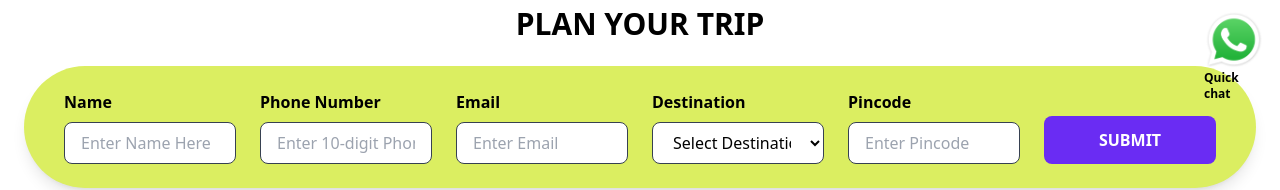
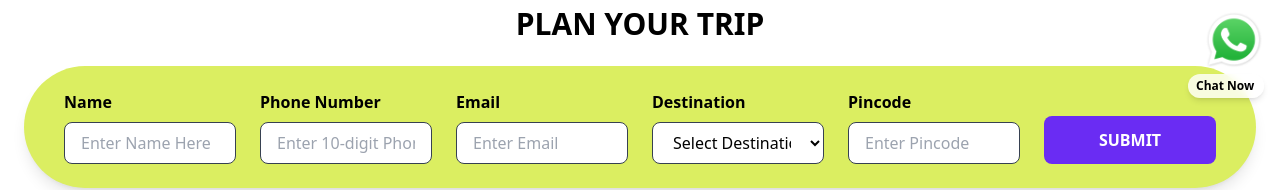
Before and after one commit to markwaveai/marktours_dashboard, a React (Vite) app: page / in a window 1280 px wide. Shown: the part 666-856 px from the top of the page. Built offline with nearby package versions, Linux system fonts and the light colour scheme.

Commit message:
Bump version to 1.0.0 and update WhatsApp text

```diff
--- a/package.json
+++ b/package.json
@@ -1,7 +1,7 @@
 {
   "name": "tours-dashboard",
   "private": true,
-  "version": "0.0.0",
+  "version": "1.0.0",
   "type": "module",
   "scripts": {
     "dev": "vite",
--- a/src/components/Hero/WhatsApplogo.jsx
+++ b/src/components/Hero/WhatsApplogo.jsx
@@ -3,12 +3,12 @@ import whatsapp from "./../../../public/assets/images/WhatsApp.png"
 
 const WhatsApplogo = () => {
   return (
-   <div className="fixed bottom-6  right-4 z-50 w-[60px] h-[100px]">
-            <a  href="https://api.whatsapp.com/send?phone=9247534848&text=Hello" target='_blank'>
-                <img src={whatsapp} alt="" />
-            </a>
-            <p className='text-xs font-semibold h-4'>Quick chat</p>
-            </div>
+    <div className="fixed bottom-6  right-4 z-50 w-[60px] h-[100px]">
+      <a href="https://api.whatsapp.com/send?phone=9247534848&text=Hello" target='_blank'>
+        <img src={whatsapp} alt="" />
+      </a>
+      <p className='text-xs font-bold text-black bg-white/80 px-2 py-1 rounded-full shadow-md backdrop-blur-sm whitespace-nowrap -ml-4 mt-1'>Chat Now</p>
+    </div>
   )
 }
 
--- a/src/components/UpcomingTrips/HolidayPackages.jsx
+++ b/src/components/UpcomingTrips/HolidayPackages.jsx
@@ -53,7 +53,7 @@ const HolidayPackages = () => {
 
         <AutoScroller>
           <PackageCard
-            video="/assets/11.mp4"
+            video="assets/INTERNATIONAL VIDEOS/INTERNATIONAL VIDEOS/bb.mp4"
             name="Bali"
           />
           <PackageCard
@@ -82,7 +82,7 @@ const HolidayPackages = () => {
           />
 
           <PackageCard
-            video="/assets/11.mp4"
+            video="assets/INTERNATIONAL VIDEOS/INTERNATIONAL VIDEOS/bb.mp4"
             name="Bali"
           />
           <PackageCard
```
Also changed, not shown: 1 other file (tests, documents, lock files or other folders).
